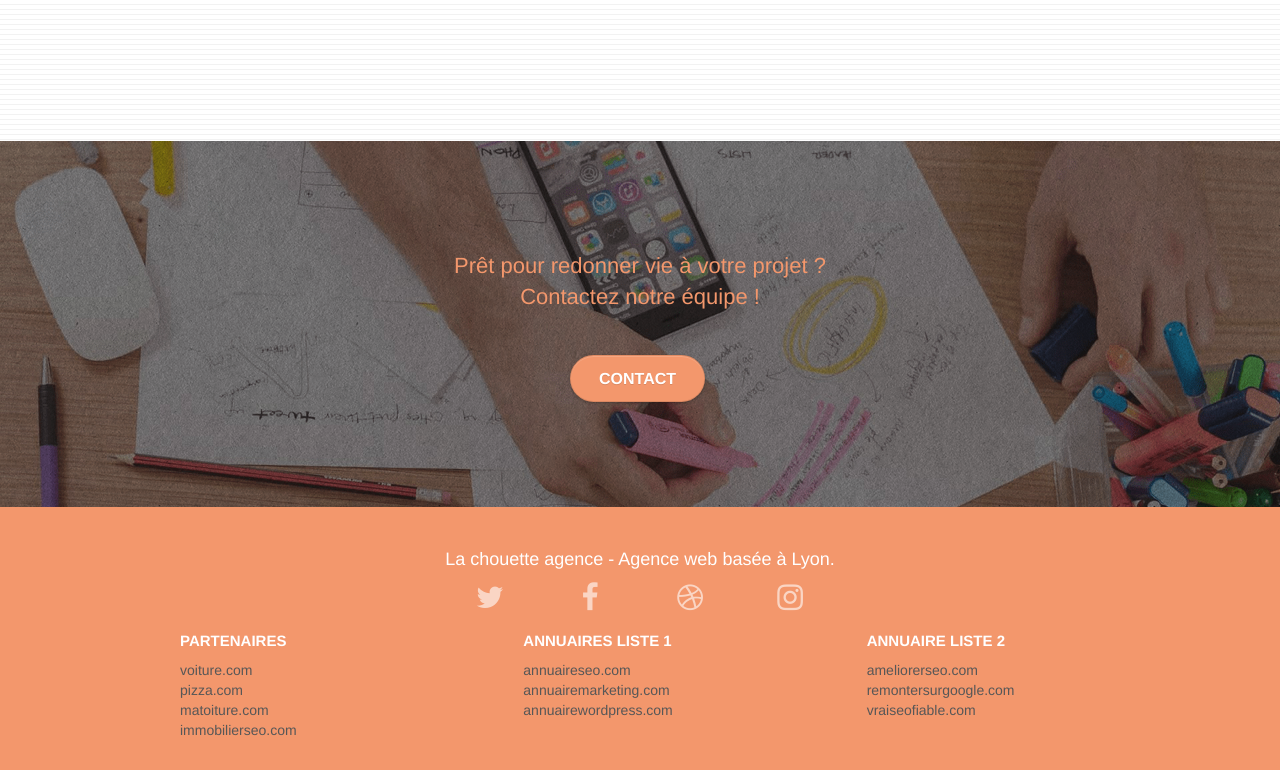
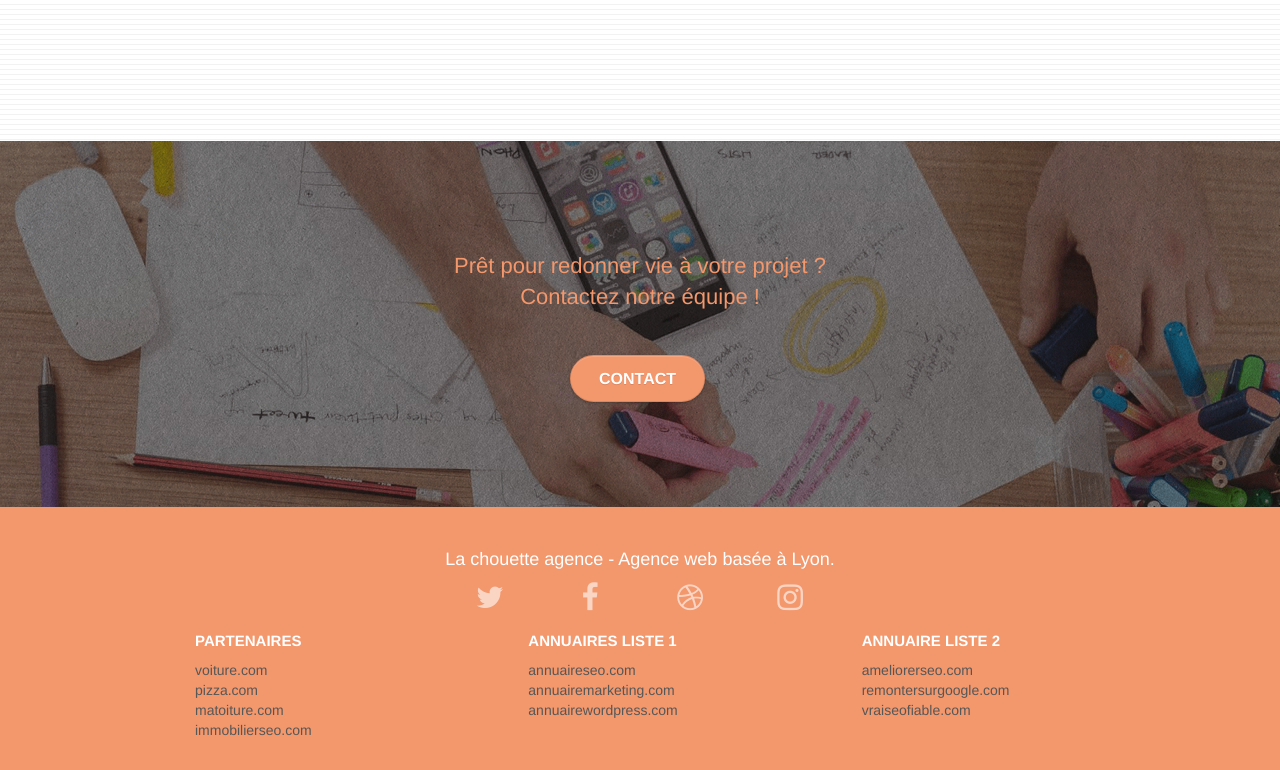
Before and after one commit to Aure31880/P4, a plain HTML site: page index.html in a window 1280 px wide. Shown: the part 2863-3633 px from the top of the page. Drawn offline with Linux system fonts and the light colour scheme.

Commit message:
modification liste footer

```diff
--- a/index.html
+++ b/index.html
@@ -298,11 +298,13 @@
 								illustrations, design de site web, site web, web, internet, site internet, site</div> -->
 						</div>
 
-						<div class="row">
+						<div class="d-flex justify-content-evenly">
 							<div class="col-sm-4">
+
 								<ul>
-									<h3 class="title-list-footer">Partenaires</h3>
-
+									<li>
+										<h3 class="title-list-footer">Partenaires</h3>
+									</li>
 									<li><a href="https://www.lacentrale.fr/" target="_blank">voiture.com</a></li>
 									<li><a href="https://www.laboiteapizza.com/" target="_blank">pizza.com</a></li>
 									<li><a href="https://www.toiture.net/" target="_blank">matoiture.com</a></li>
@@ -311,9 +313,11 @@
 								</ul>
 							</div>
 							<div class="col-sm-4">
+
 								<ul>
-									<h3 class="title-list-footer">Annuaires liste 1</h3>
-
+									<li>
+										<h3 class="title-list-footer">Annuaires liste 1</h3>
+									</li>
 									<li><a href="https://internetbusiness.fr/meilleurs-annuaires-seo/"
 											target="_blank">annuaireseo.com</a>
 									</li>
@@ -325,8 +329,9 @@
 							</div>
 							<div class="col-sm-4">
 								<ul>
-									<h3 class="title-list-footer">Annuaire liste 2</h3>
-
+									<li>
+										<h3 class="title-list-footer">Annuaire liste 2</h3>
+									</li>
 									<li><a href="https://www.semjuice.com/?gclid=Cj0KCQjwqp-LBhDQARIsAO0a6aI4gcvPClILpmUz7i6Gcfo8iyu6k26Lmy9IzCndYLFa9-FZVNmqgp0aAmQwEALw_wcB"
 											target="_blank">ameliorerseo.com</a></li>
 									<li><a href="https://www.rankingcoach.com/fr-fr?utm_source=google&utm_medium=cpc&utm_campaign=collector&utm_content=%7Badgroup%7D&utm_term=website+on+google&gclid=Cj0KCQjwqp-LBhDQARIsAO0a6aKt8yXXJy3qFP0sTObeMaKqOdbHUT2ScnDBtgc-G2Nd8jJ2lJPI93kaAk-eEALw_wcB"
```
